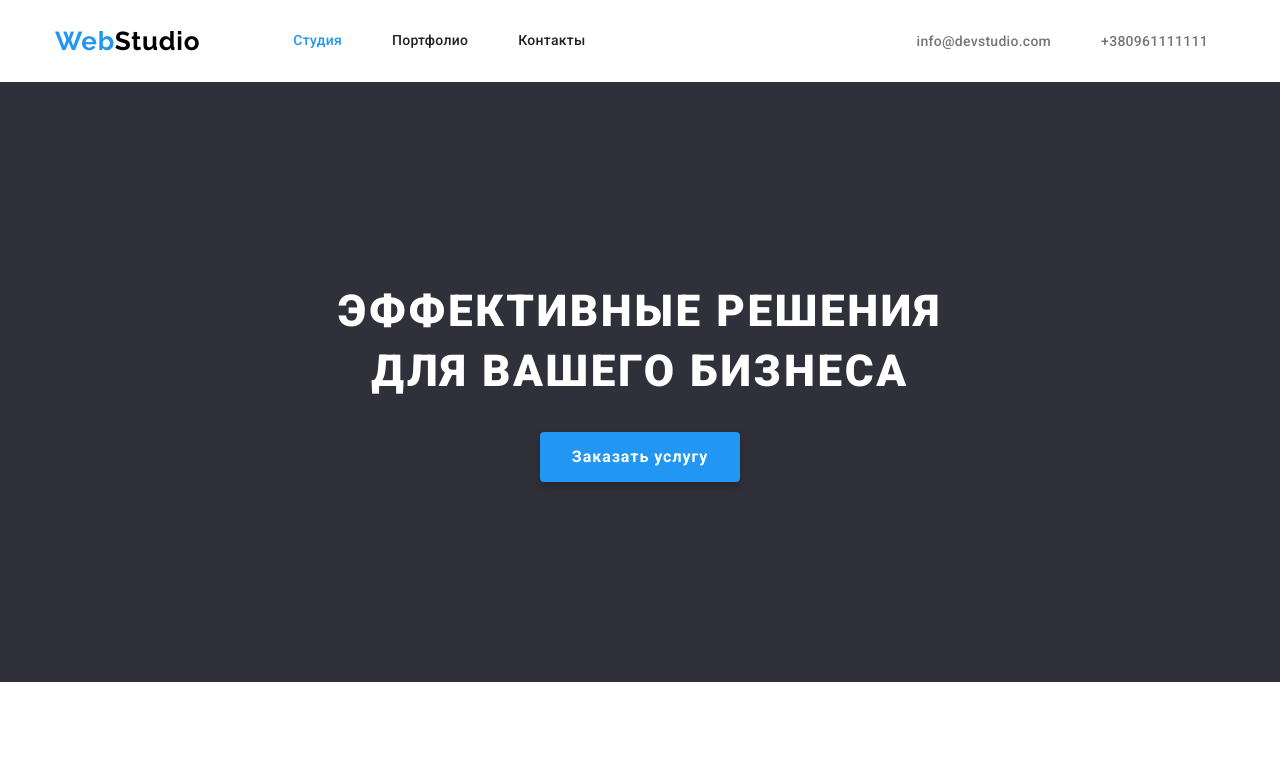
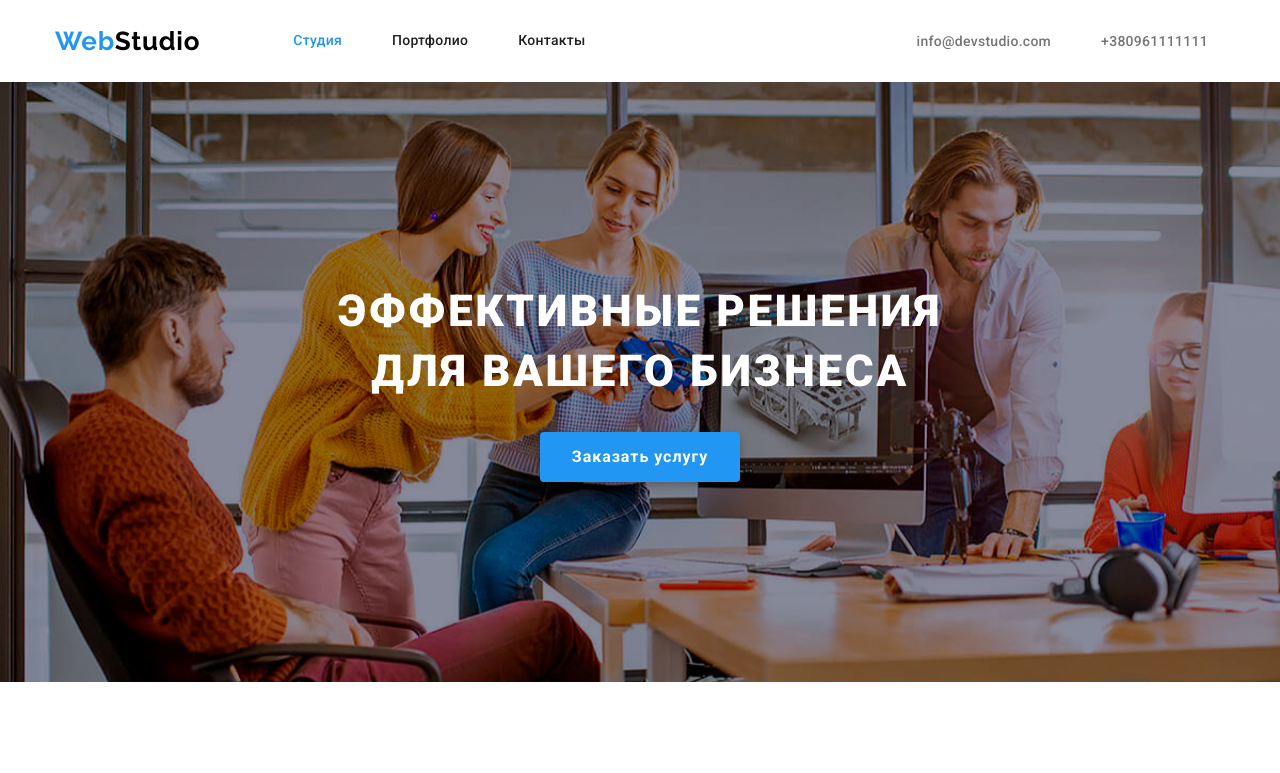
Before and after one commit to Katenver/goit-markup-hw-04, a plain HTML site: page index.html in a window 1280 px wide. Shown: the top 773 px of the page. Drawn offline with nearby package versions, Linux system fonts and the light colour scheme.

Commit message:
bcgr-img

```diff
--- a/css/styles.css
+++ b/css/styles.css
@@ -139,9 +139,15 @@ p {
 }
 
 .hero {
-  background-color: var(--background-clr);
+
   padding-top: 200px;
   padding-bottom: 200px;
+
+  background-image: url(../images/bcgr/bcgr-Img.jpg);
+  background-color: rgba(47, 48, 58, 0.4);
+  background-repeat: no-repeat;
+  max-width: 1600px;
+
 }
 
 .hero-title {
```
Also changed, not shown: icons/Ellipse (1).svg (added), icons/Ellipse (2).svg (added), icons/Ellipse (3).svg (added), icons/Ellipse.svg (added), icons/Logo (1).svg (added), icons/Logo (2).svg (added), icons/Logo (3).svg (added), icons/Logo (4).svg (added), icons/Logo (5).svg (added), icons/Logo.svg (added), icons/antenna 1.svg (added), icons/astronaut 1.svg (added), icons/clock 1.svg (added), icons/diagram 1.svg (added), 3 more files.
